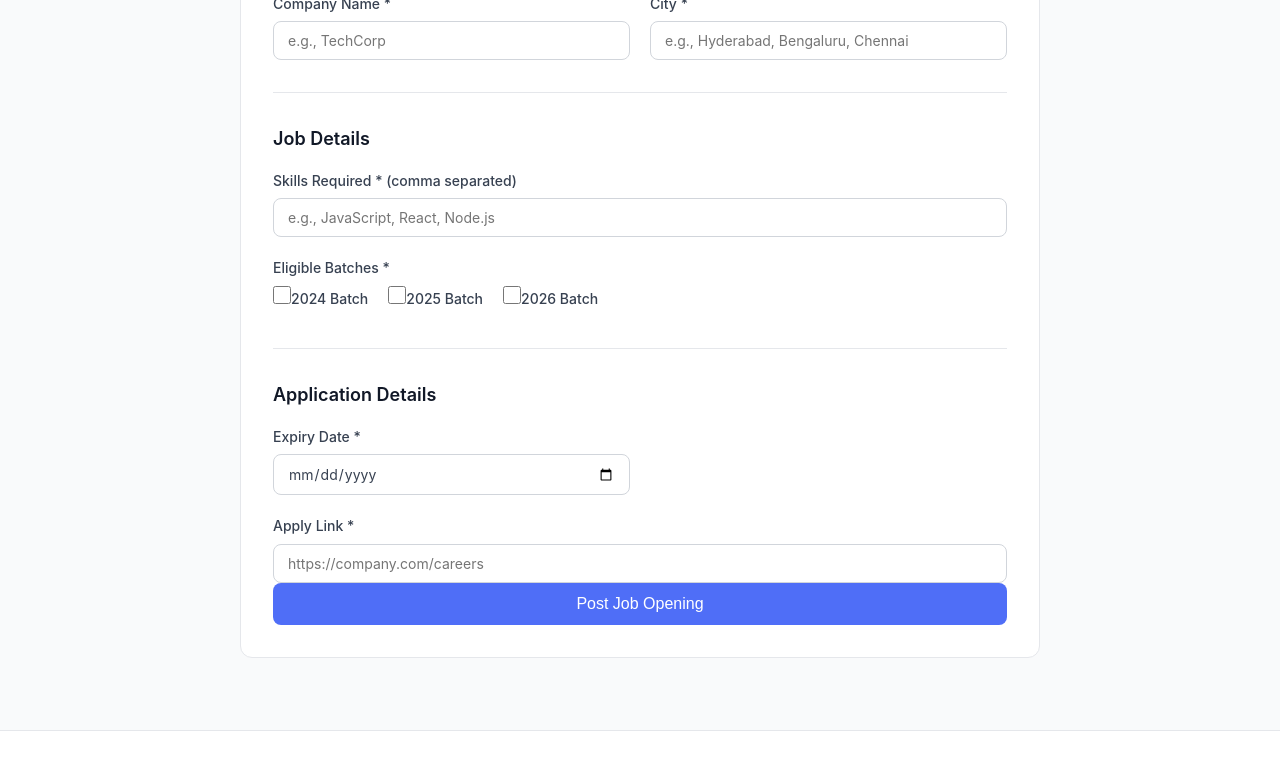
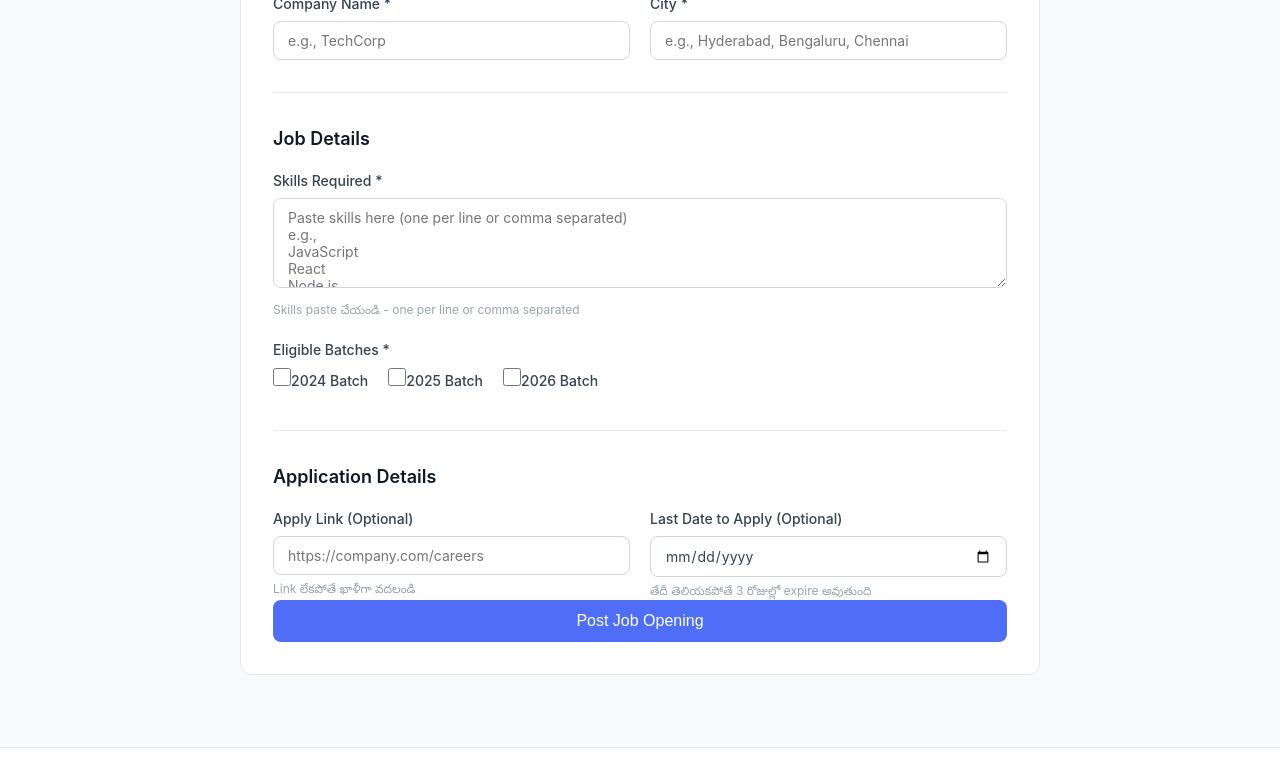
Before and after one commit to seeubot/joball, a Next.js app in the folder frontend/: page /post-job in a window 1280 px wide. Shown: the part 596-1378 px from the top of the page. Built offline with nearby package versions, Linux system fonts and the light colour scheme.

Commit message:
Update post-job.js

```diff
--- a/frontend/pages/post-job.js
+++ b/frontend/pages/post-job.js
@@ -26,11 +26,20 @@ export default function PostJob() {
     setSubmitting(true);
 
     try {
-      const skillsArray = formData.skills.split(',').map(s => s.trim()).filter(Boolean);
+      // Split skills by newlines, commas, or spaces
+      const skillsArray = formData.skills
+        .split(/[\n,]+/)
+        .map(s => s.trim())
+        .filter(Boolean);
+
       const finalData = {
         ...formData,
         skills: skillsArray,
-        batchEligible: formData.batchEligible
+        batchEligible: formData.batchEligible,
+        applyLink: formData.applyLink || undefined,
+        expiryDate: formData.expiryDate || undefined,
+        lastDate: formData.lastDate || undefined,
+        timing: formData.timing || undefined
       };
 
       const response = await fetch(`${process.env.NEXT_PUBLIC_API_URL}/api/jobs`, {
@@ -157,14 +166,17 @@ export default function PostJob() {
           <h2>Job Details</h2>
           <div className="form-grid">
             <div className="form-group full">
-              <label>Skills Required * (comma separated)</label>
-              <input
-                type="text"
+              <label>Skills Required *</label>
+              <textarea
                 required
-                placeholder="e.g., JavaScript, React, Node.js"
+                rows="4"
+                placeholder={'Paste skills here (one per line or comma separated)\ne.g.,\nJavaScript\nReact\nNode.js\nCommunication'}
                 value={formData.skills}
                 onChange={(e) => setFormData({ ...formData, skills: e.target.value })}
               />
+              <span className="field-hint">
+                Skills paste చేయండి - one per line or comma separated
+              </span>
             </div>
 
             <div className="form-group full">
@@ -191,24 +203,29 @@ export default function PostJob() {
             <h2>Application Details</h2>
             <div className="form-grid">
               <div className="form-group">
-                <label>Expiry Date *</label>
+                <label>Apply Link (Optional)</label>
+                <input
+                  type="url"
+                  placeholder="https://company.com/careers"
+                  value={formData.applyLink}
+                  onChange={(e) => setFormData({ ...formData, applyLink: e.target.value })}
+                />
+                <span className="field-hint">
+                  Link లేకపోతే ఖాళీగా వదలండి
+                </span>
+              </div>
+
+              <div className="form-group">
+                <label>Last Date to Apply (Optional)</label>
                 <input
                   type="date"
-                  required
                   min={new Date().toISOString().split('T')[0]}
                   value={formData.expiryDate}
                   onChange={(e) => setFormData({ ...formData, expiryDate: e.target.value })}
                 />
-              </div>
-              <div className="form-group full">
-                <label>Apply Link *</label>
-                <input
-                  type="url"
-                  required
-                  placeholder="https://company.com/careers"
-                  value={formData.applyLink}
-                  onChange={(e) => setFormData({ ...formData, applyLink: e.target.value })}
-                />
+                <span className="field-hint">
+                  తేదీ తెలియకపోతే 3 రోజుల్లో expire అవుతుంది
+                </span>
               </div>
             </div>
           </div>
@@ -226,10 +243,9 @@ export default function PostJob() {
                 />
               </div>
               <div className="form-group">
-                <label>Event Timing *</label>
+                <label>Event Timing (Optional)</label>
                 <input
                   type="text"
-                  required
                   placeholder="e.g., 9:00 AM - 5:00 PM"
                   value={formData.timing}
                   onChange={(e) => setFormData({ ...formData, timing: e.target.value })}
@@ -246,10 +262,9 @@ export default function PostJob() {
                 />
               </div>
               <div className="form-group">
-                <label>Last Date to Register *</label>
+                <label>Last Date to Register (Optional)</label>
                 <input
                   type="date"
-                  required
                   value={formData.lastDate}
                   onChange={(e) => setFormData({ ...formData, lastDate: e.target.value })}
                 />
@@ -381,6 +396,13 @@ export default function PostJob() {
           box-shadow: 0 0 0 3px rgba(79, 110, 247, 0.1);
         }
 
+        .field-hint {
+          display: block;
+          font-size: 12px;
+          color: #9ca3af;
+          margin-top: 4px;
+        }
+
         .batch-checkboxes {
           display: flex;
           gap: 20px;
```
